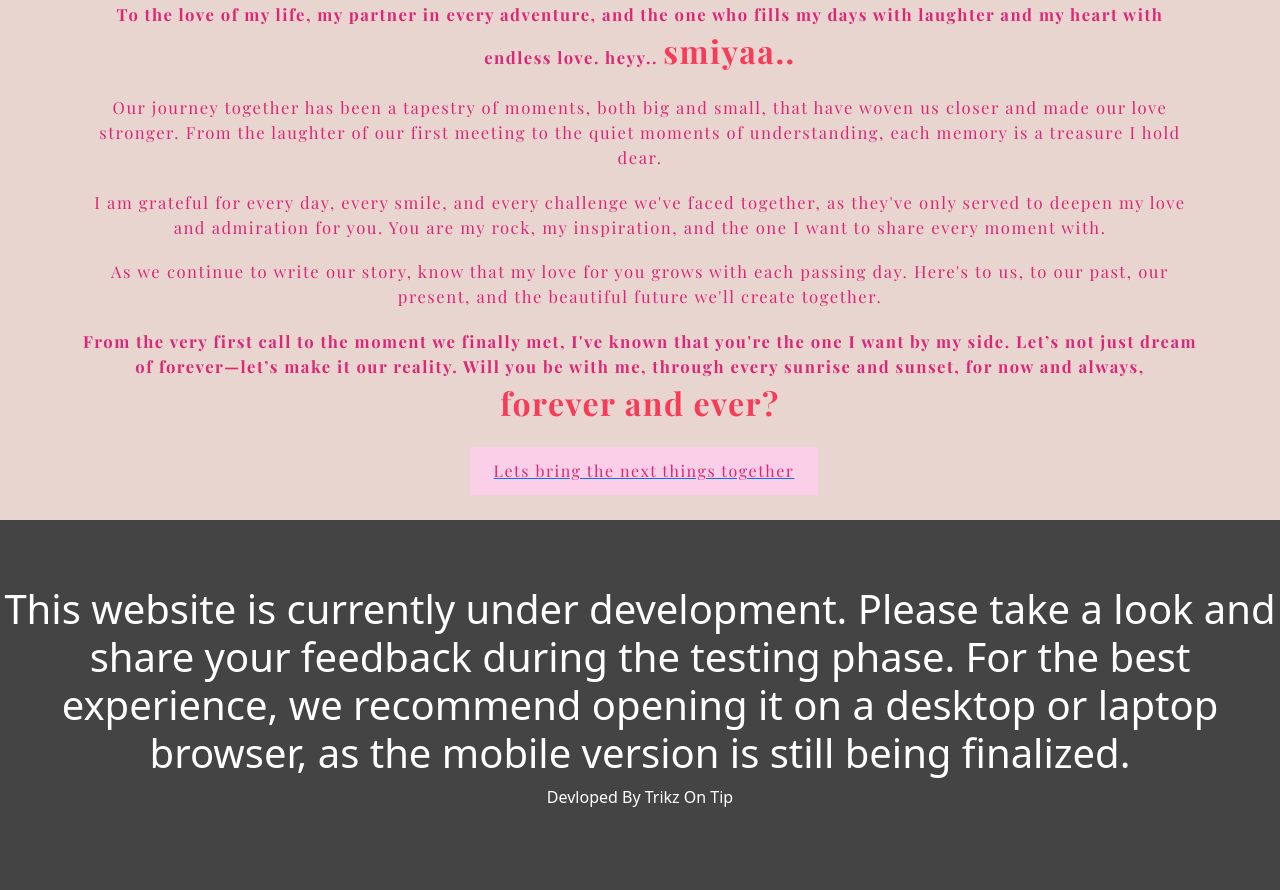
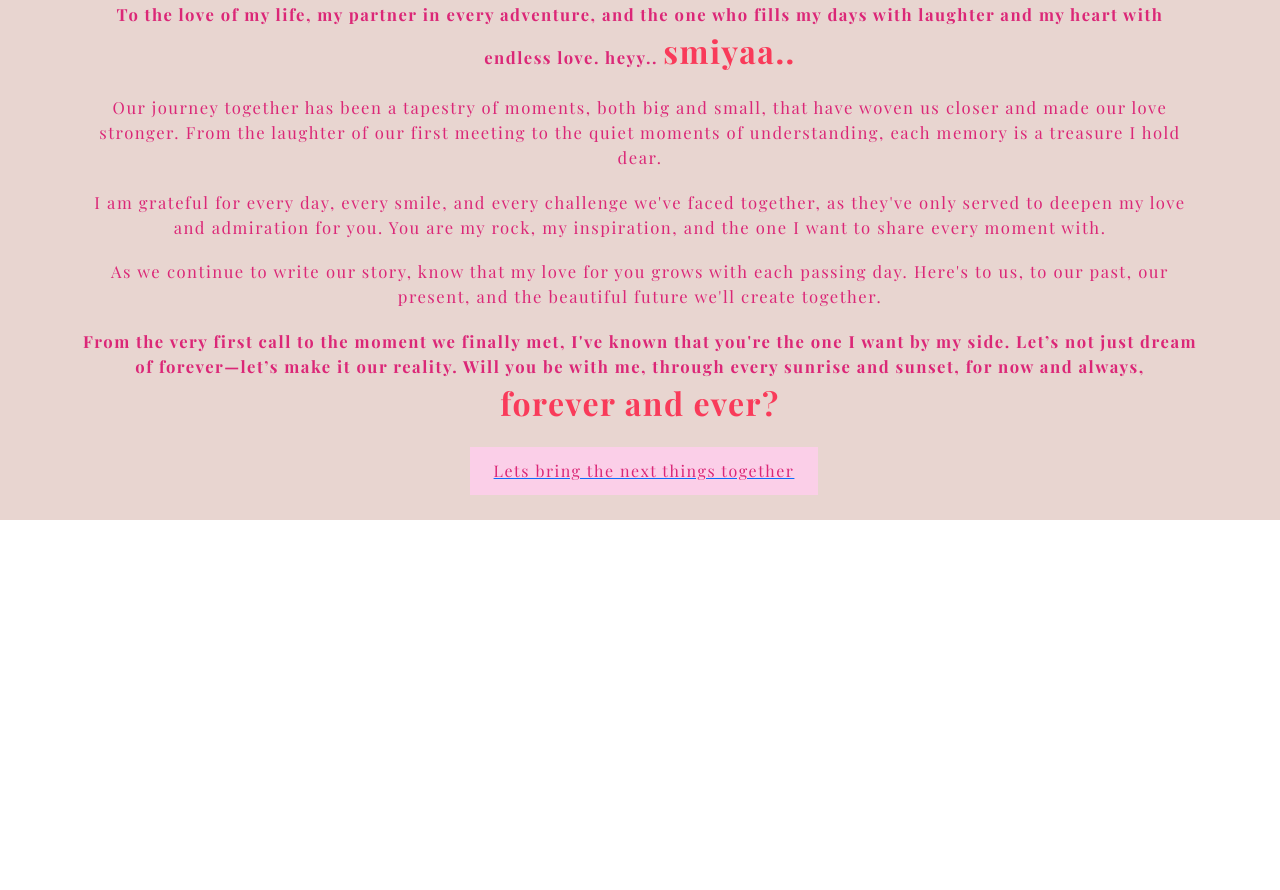
Before and after one commit to Trikzontip/anniversary, a plain HTML site: page home.html in a window 1280 px wide. Shown: the part 4907-5797 px from the top of the page. After the commit the page ends 5427 px from the top, so only its background shows below. Drawn offline with nearby package versions, Linux system fonts and the light colour scheme; a web font is replaced by a local one.

Commit message:
Update home.html

```diff
--- a/home.html
+++ b/home.html
@@ -203,11 +203,7 @@
 
     </div>
 
-    <div class="test">
-        <h1>This website is currently under development. Please take a look and share your feedback during the testing phase. For the best experience, we recommend opening it on a desktop or laptop browser, as the mobile version is still being finalized.</h1>
 
-        <p>Devloped By Trikz On Tip</p>
-    </div>
     <div class="popup" id="popup">
         <button class="close-btn" onclick="closePopup()">×</button>
         <div class="head">We Achived Together</div>
```
